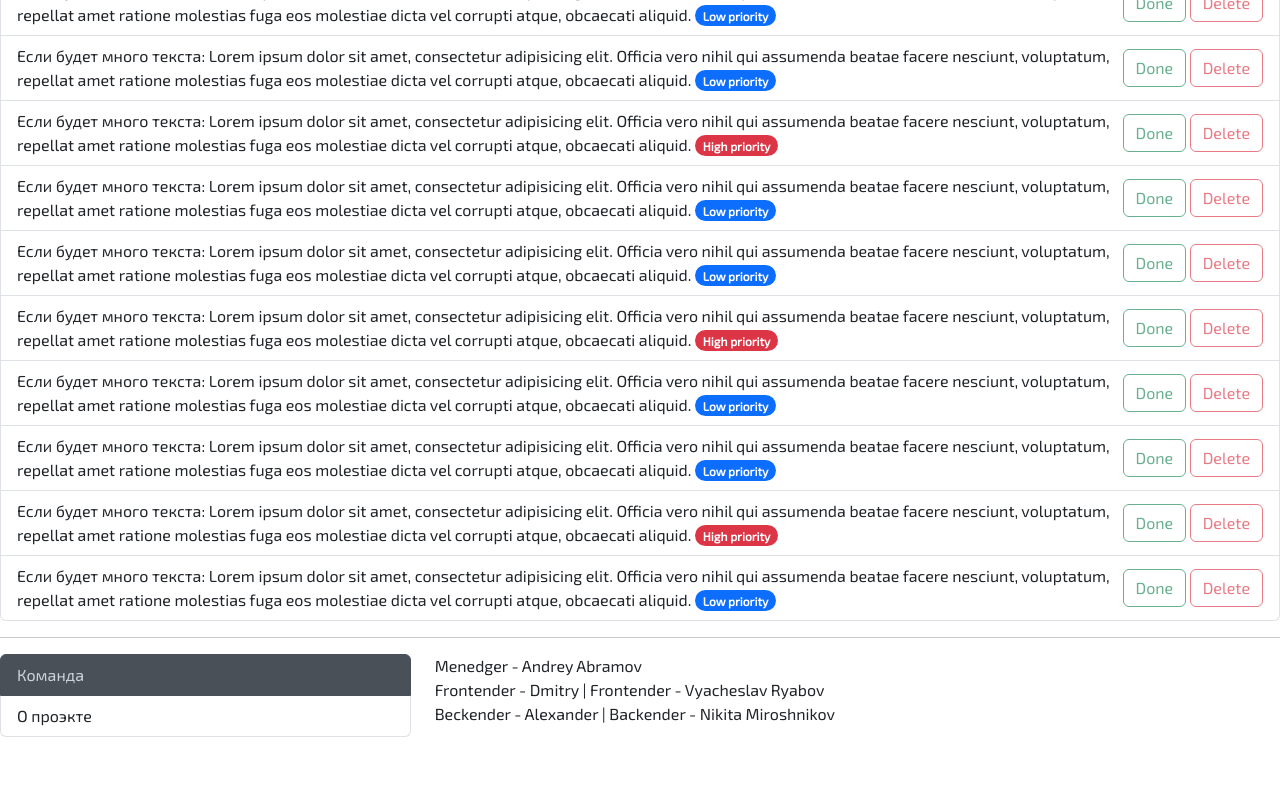
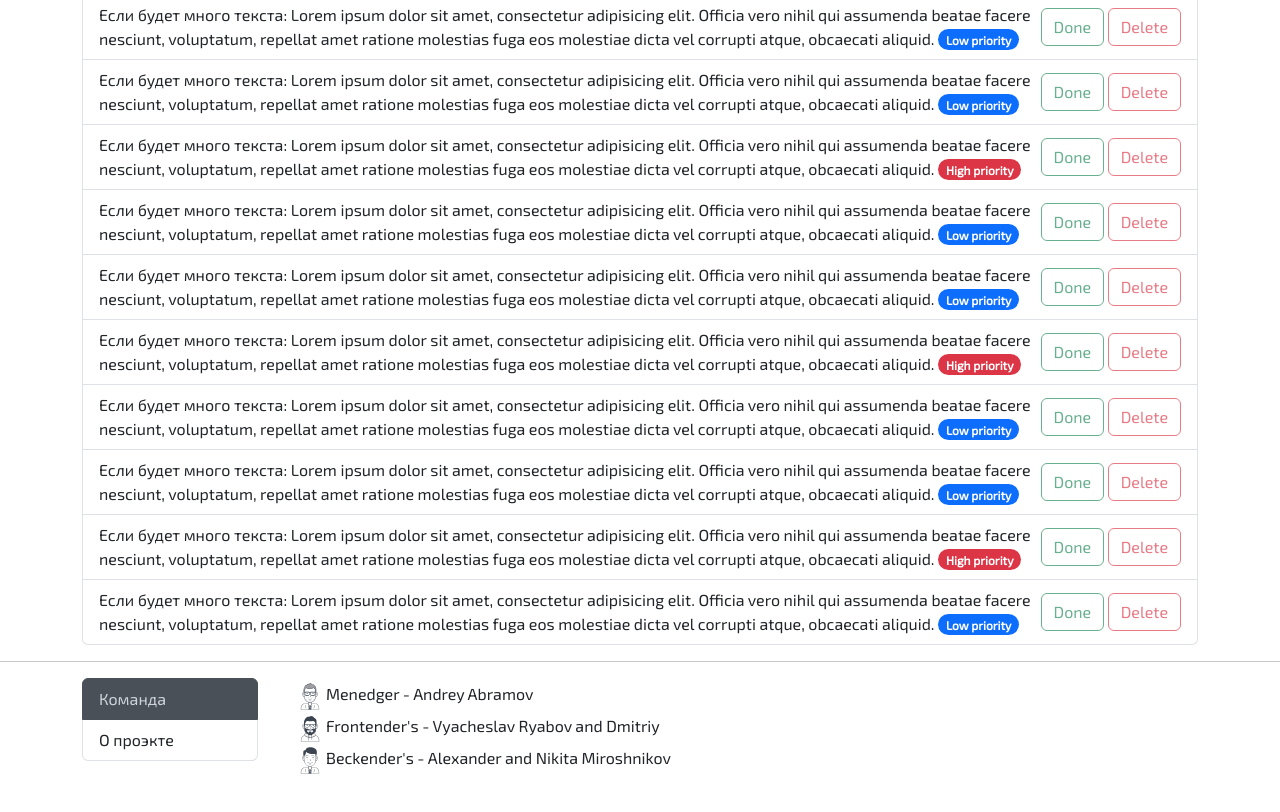
Before and after one commit to Hardtmuth/hexly_group_project_front, a website: page html/nextDay.html in a window 1280 px wide. Shown: the part 978-1790 px from the top of the page. Before the commit the page ends 1715 px from the top, so only its background shows below. Drawn offline with nearby package versions, Linux system fonts and the light colour scheme.

Commit message:
add icons, navbar-left, text-center

```diff
--- a/css/main.css
+++ b/css/main.css
@@ -1,6 +1,6 @@
 @font-face {
     font-family: "exo2";
-    src: url(/assets/fonts/Exo2-VariableFont_wght.ttf) format(woff);
+    src: url(/assets/fonts/Exo2-VariableFont_wght.ttf);
     font-weight: 400;
 }
 * {
@@ -26,7 +26,26 @@ body {
     min-height: 100vh;
 }
 
+.lits-footer {
+    width: 200px;
+}
+
+.footer-tab {
+    width: 60vw;
+    height: 100px;
+}
+
+
+.img-footer {
+    width: 32px;
+    height: 32px;
+}
+
+.telegram {
+    padding-right: 9px;
+}
 
 footer {
     margin-top: auto;
+    margin-bottom: 40px;
 }
--- a/html/nextDay.html
+++ b/html/nextDay.html
@@ -4,18 +4,18 @@
     <meta charset="UTF-8">
     <meta name="viewport" content="width=device-width, initial-scale=1.0">
     <title>Hexlet ToDo</title>
+    <link href="https://cdn.jsdelivr.net/npm/bootstrap@5.3.3/dist/css/bootstrap.min.css" rel="stylesheet" integrity="sha384-QWTKZyjpPEjISv5WaRU9OFeRpok6YctnYmDr5pNlyT2bRjXh0JMhjY6hW+ALEwIH" crossorigin="anonymous">
     <link rel="stylesheet" href="../css/main.css">
-    <link href="https://cdn.jsdelivr.net/npm/bootstrap@5.3.3/dist/css/bootstrap.min.css" rel="stylesheet" integrity="sha384-QWTKZyjpPEjISv5WaRU9OFeRpok6YctnYmDr5pNlyT2bRjXh0JMhjY6hW+ALEwIH" crossorigin="anonymous">
-</head>
+  </head>
 <body>
   <header>
     <nav class="navbar bg-body-tertiary fixed-top">
-      <div class="container-fluid">
-        <a class="navbar-brand" href="#">Hexlet ToDo</a>
+      <div class="container-fluid d-flex justify-content-start">
+        <a class="navbar-brand" href="/index.html">Hexlet ToDo</a>
         <button class="navbar-toggler" type="button" data-bs-toggle="offcanvas" data-bs-target="#offcanvasNavbar" aria-controls="offcanvasNavbar">
           <span class="navbar-toggler-icon"></span>
         </button>
-        <div class="offcanvas offcanvas-end" tabindex="-1" id="offcanvasNavbar" aria-labelledby="offcanvasNavbarLabel">
+        <div class="offcanvas offcanvas-start" tabindex="-1" id="offcanvasNavbar" aria-labelledby="offcanvasNavbarLabel">
           <div class="offcanvas-header">
             <h5 class="offcanvas-title" id="offcanvasNavbarLabel">ToDo</h5>
             <button type="button" class="btn-close" data-bs-dismiss="offcanvas" aria-label="Закрыть"></button>
@@ -46,7 +46,9 @@
     </nav>
 </header>
 
-<h3 class="d-flex justify-content-center text-primary when">Завтра</h3>
+<div class="container">
+
+  <h3 class="d-flex justify-content-center text-primary when">Завтра</h3>
 
 
 <form class="row g-3 d-flex justify-content-center btn-add-del">
@@ -282,26 +284,46 @@
   </li>
 </ul>
 
+
+</div>
+
 <footer>
-  <hr>
+
+<hr>
+<div class="container">
   <div class="row">
-    <div class="col-4">
+    <div class="lits-footer col-4">
       <div class="list-group" id="list-tab" role="tablist">
         <a class="list-group-item list-group-item-dark active" id="list-home-list" data-bs-toggle="list" href="#list-home" role="tab" aria-controls="list-home">Команда</a>
         <a class="list-group-item list-group-item-action" id="list-profile-list" data-bs-toggle="list" href="#list-profile" role="tab" aria-controls="list-profile">О проэкте</a>
       </div>
     </div>
-    <div class="col-8">
-      <div class="tab-content" id="nav-tabContent">
-        <div class="tab-pane fade show active" id="list-home" role="tabpanel" aria-labelledby="list-home-list">Menedger - Andrey Abramov<br>Frontender - Dmitry | Frontender - Vyacheslav Ryabov<br>Beckender - Alexander | Backender - Nikita Miroshnikov
+    <div class="footer-tab col-8">
+      <div class="footer-tab tab-content" id="nav-tabContent">
+        <div class="footer-tab tab-pane fade show active" id="list-home" role="tabpanel" aria-labelledby="list-home-list">
+          <div class="container">
+            <span class="d-flex align-items-center">
+              <img class="img-fluid img-footer" src="/assets/img/meneger.svg" alt="">
+              Menedger - Andrey Abramov
+            </span>
+            <span class="d-flex align-items-center">
+              <img class="img-fluid img-footer" src="/assets/img/frontender.svg" alt="">
+              Frontender's - Vyacheslav Ryabov and Dmitriy
+            </span>
+            <span class="d-flex align-items-center">
+              <img class="img-fluid img-footer" src="/assets/img/becender.svg" alt="">
+              Beckender's - Alexander and Nikita Miroshnikov
+            </span>
+          </div>
         </div>
-        <div class="tab-pane fade" id="list-profile" role="tabpanel" aria-labelledby="list-profile-list">Мы хотели реализовать удобный для повседневных задач список дел, который удовлетворял всем требованиям пользователя.<br>В свою очередь мы всегда рады к усовершенствованию нашего продукта, поэтому ждем ваших отзывов у нас в <a class="dropdown-item text-primary" href="https://t.me/+IdHEzQC9j24yM2Uy">Telegram канале.</a></div>
+        <div class="footer-tab tab-pane fade" id="list-profile" role="tabpanel" aria-labelledby="list-profile-list">Мы хотели реализовать удобный для повседневных задач список дел, который удовлетворял всем требованиям пользователя.<br>В свою очередь мы всегда рады к усовершенствованию нашего продукта, поэтому ждем ваших отзывов у нас в <a class="dropdown-item text-primary" href="https://t.me/+IdHEzQC9j24yM2Uy"><img class="telegram" src="/assets/img/telegram.svg" alt=""><span class="telegram">Telegram канале.</span></a></div>
       </div>
     </div>
   </div>
+</div>
+
 </footer>
-</footer>
+  <script src="https://cdn.jsdelivr.net/npm/bootstrap@5.3.3/dist/js/bootstrap.bundle.min.js" integrity="sha384-YvpcrYf0tY3lHB60NNkmXc5s9fDVZLESaAA55NDzOxhy9GkcIdslK1eN7N6jIeHz" crossorigin="anonymous"></script>
   <script src="/src/main.js"></script>
-  <script src="https://cdn.jsdelivr.net/npm/bootstrap@5.3.3/dist/js/bootstrap.bundle.min.js" integrity="sha384-YvpcrYf0tY3lHB60NNkmXc5s9fDVZLESaAA55NDzOxhy9GkcIdslK1eN7N6jIeHz" crossorigin="anonymous"></script>
 </body>
 </html>
--- a/src/main.js
+++ b/src/main.js
@@ -17,5 +17,7 @@ form.addEventListener('submit', function(event) {
     </div>
   </li>`;
 
+
+
   console.log(taskHTML);
 })
```
Also changed, not shown: html/cart.html (+6 -6 lines), html/theNext7Day.html (+32 -11 lines), index.html (+32 -10 lines), assets/img/becender.svg (added), assets/img/frontender.svg (added), assets/img/meneger.svg (added), assets/img/telegram.svg (added).
